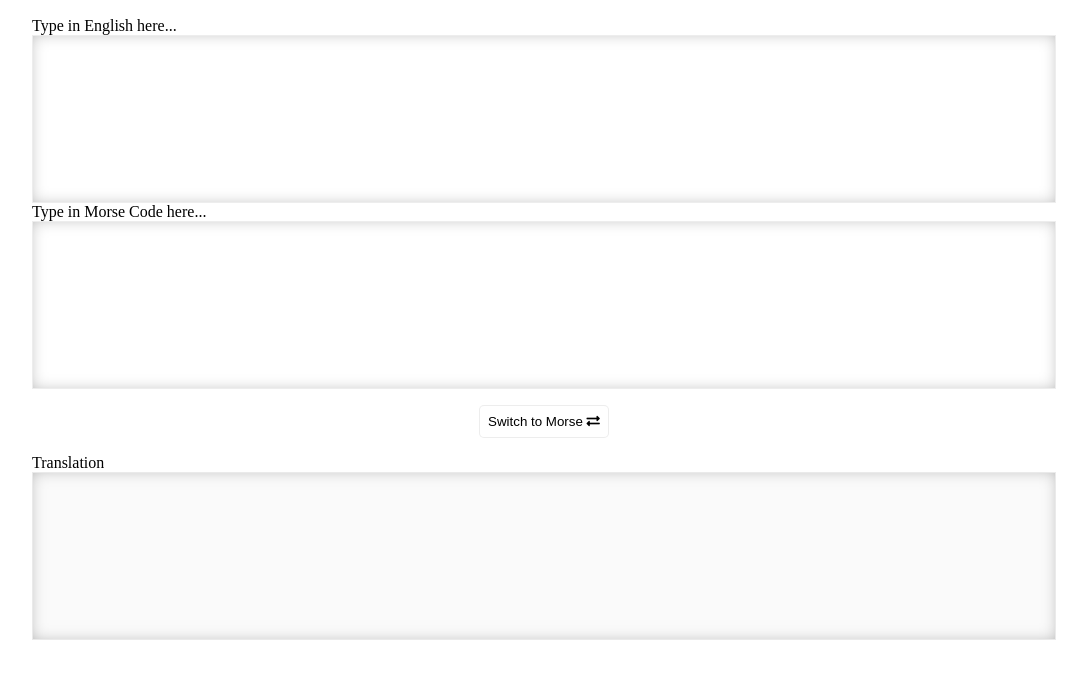
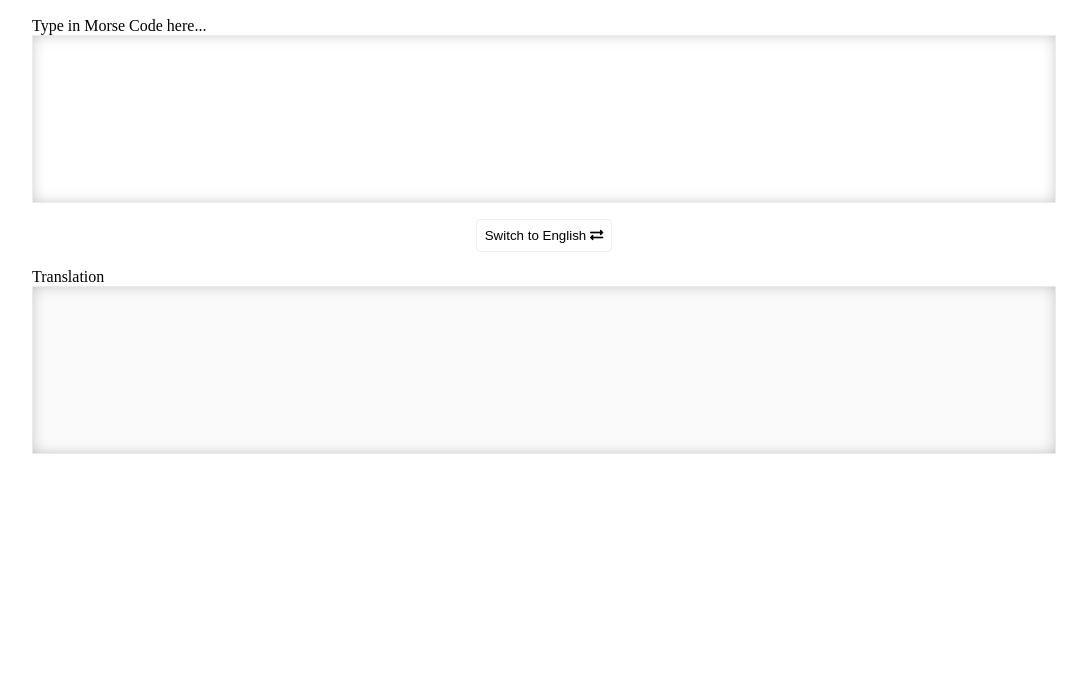
Before and after one commit to TheLuckyLuc/morse-code-translator, a website: page index.html in a window 1280 px wide. Both pictures are taken after a click on the button "Switch to Morse". Shown: the part 50-728 px from the top of the page, without its empty margins (96-1183 px from the left). Drawn offline with Linux system fonts and the light colour scheme.

Commit message:
Add toggle function

```diff
--- a/index.html
+++ b/index.html
@@ -22,7 +22,7 @@
                 <label for="translator__english--text">Type in English here...</label>
                 <textarea name="english" id="translator__english--text" cols="30" rows="10"></textarea>
             </div>
-            <div id="translator__morse" class="translator__section">
+            <div id="translator__morse" class="translator__section hide">
                 <label for="translator__morse--text">Type in Morse Code here...</label>
                 <textarea name="morse" id="translator__morse--text" cols="30" rows="10"></textarea>
             </div>
--- a/main.js
+++ b/main.js
@@ -1,6 +1,11 @@
 const english = document.querySelector('#translator__english--text');
 const morseCode = document.querySelector('#translator__morse--text');
 const result = document.querySelector('#translator__result--text');
+const englishSection = document.querySelector('#translator__english');
+const morseSection = document.querySelector('#translator__morse');
+const button = document.querySelector('button');
+
+button.addEventListener('click', switchBoxes);
 
 const morse = {
     a: '.-',
@@ -89,3 +94,14 @@ function getKeyByValue(obj, valueArray) {
     // set the result box with the translated and joined string
     result.textContent = str.join('').toUpperCase();
 }
+
+function switchBoxes() {
+    englishSection.classList.toggle('hide');
+    morseSection.classList.toggle('hide');
+    english.value = '';
+    morseCode.value = '';
+    result.textContent = '';
+
+    englishSection.classList.contains('hide') ? button.innerHTML = 'Switch to English <i class="fas fa-exchange-alt"></i>'
+    : button.innerHTML = 'Switch to Morse <i class="fas fa-exchange-alt"></i>';
+}
--- a/style.scss
+++ b/style.scss
@@ -48,3 +48,7 @@ body {
         }
     }
 }
+
+.hide {
+    display: none !important;
+}
```
Also changed, not shown: style.css, 1 other file.
